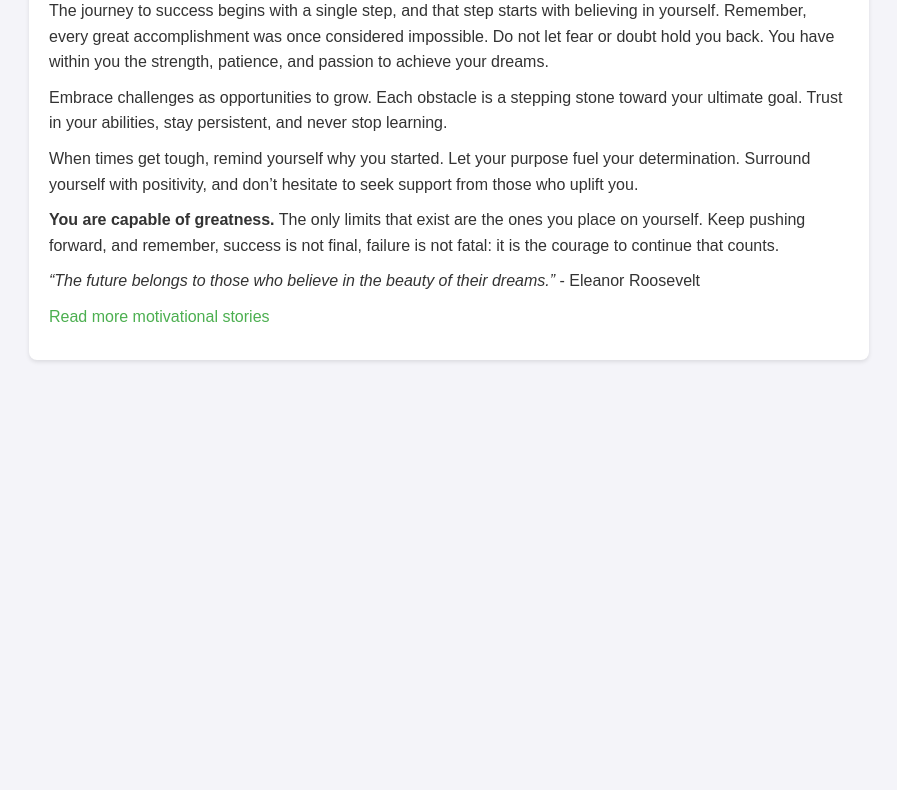
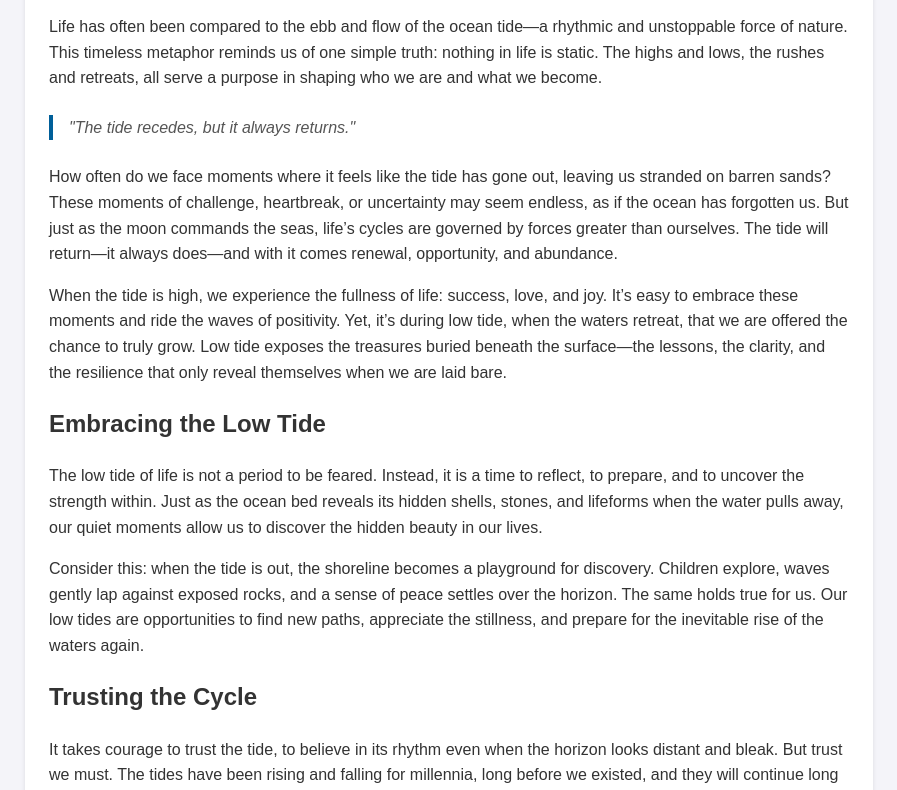
Before and after one commit to michaeljiangblog/motivational-blog, a plain HTML site: page index.html in a window 1280 px wide. Shown: the part 136-926 px from the top of the page, without its empty margins (191-1088 px from the left). Before the commit the page ends 800 px from the top, so only its background shows below. Drawn offline with Linux system fonts and the light colour scheme.

Commit message:
Update index.html

```diff
--- a/index.html
+++ b/index.html
@@ -3,65 +3,80 @@
 <head>
     <meta charset="UTF-8">
     <meta name="viewport" content="width=device-width, initial-scale=1.0">
-    <title>Motivational Blog</title>
+    <title>The Tide of Life</title>
     <style>
         body {
             font-family: Arial, sans-serif;
             line-height: 1.6;
+            color: #333;
+            background: #f4f4f9;
             margin: 0;
             padding: 0;
-            background-color: #f4f4f9;
-            color: #333;
         }
         .container {
             max-width: 800px;
-            margin: 20px auto;
-            padding: 20px;
-            background: #fff;
+            margin: 2em auto;
+            padding: 1.5em;
+            background: #ffffff;
             box-shadow: 0 2px 4px rgba(0, 0, 0, 0.1);
             border-radius: 8px;
         }
         h1 {
-            color: #4CAF50;
+            color: #005f99;
+            text-align: center;
         }
         p {
-            margin: 10px 0;
+            margin: 1em 0;
         }
-        a {
-            color: #4CAF50;
-            text-decoration: none;
+        blockquote {
+            font-style: italic;
+            color: #555;
+            border-left: 4px solid #005f99;
+            margin: 1.5em 0;
+            padding-left: 1em;
         }
-        a:hover {
-            text-decoration: underline;
+        .author {
+            text-align: right;
+            margin-top: 2em;
+            font-size: 1.1em;
+            font-weight: bold;
+            color: #555;
         }
     </style>
 </head>
 <body>
     <div class="container">
-        <h1>Believe in Yourself</h1>
-        <p>
-            The journey to success begins with a single step, and that step starts with believing in yourself.
-            Remember, every great accomplishment was once considered impossible. Do not let fear or doubt hold you back.
-            You have within you the strength, patience, and passion to achieve your dreams.
-        </p>
-        <p>
-            Embrace challenges as opportunities to grow. Each obstacle is a stepping stone toward your ultimate goal.
-            Trust in your abilities, stay persistent, and never stop learning.
-        </p>
-        <p>
-            When times get tough, remind yourself why you started. Let your purpose fuel your determination.
-            Surround yourself with positivity, and don’t hesitate to seek support from those who uplift you.
-        </p>
-        <p>
-            <strong>You are capable of greatness.</strong> The only limits that exist are the ones you place on yourself.
-            Keep pushing forward, and remember, success is not final, failure is not fatal: it is the courage to continue that counts.
-        </p>
-        <p>
-            <em>“The future belongs to those who believe in the beauty of their dreams.”</em> - Eleanor Roosevelt
-        </p>
-        <p>
-            <a href="#">Read more motivational stories</a>
-        </p>
+        <h1>The Tide of Life</h1>
+
+        <p>Life has often been compared to the ebb and flow of the ocean tide—a rhythmic and unstoppable force of nature. This timeless metaphor reminds us of one simple truth: nothing in life is static. The highs and lows, the rushes and retreats, all serve a purpose in shaping who we are and what we become.</p>
+
+        <blockquote>
+            "The tide recedes, but it always returns."
+        </blockquote>
+
+        <p>How often do we face moments where it feels like the tide has gone out, leaving us stranded on barren sands? These moments of challenge, heartbreak, or uncertainty may seem endless, as if the ocean has forgotten us. But just as the moon commands the seas, life’s cycles are governed by forces greater than ourselves. The tide will return—it always does—and with it comes renewal, opportunity, and abundance.</p>
+
+        <p>When the tide is high, we experience the fullness of life: success, love, and joy. It’s easy to embrace these moments and ride the waves of positivity. Yet, it’s during low tide, when the waters retreat, that we are offered the chance to truly grow. Low tide exposes the treasures buried beneath the surface—the lessons, the clarity, and the resilience that only reveal themselves when we are laid bare.</p>
+
+        <h2>Embracing the Low Tide</h2>
+
+        <p>The low tide of life is not a period to be feared. Instead, it is a time to reflect, to prepare, and to uncover the strength within. Just as the ocean bed reveals its hidden shells, stones, and lifeforms when the water pulls away, our quiet moments allow us to discover the hidden beauty in our lives.</p>
+
+        <p>Consider this: when the tide is out, the shoreline becomes a playground for discovery. Children explore, waves gently lap against exposed rocks, and a sense of peace settles over the horizon. The same holds true for us. Our low tides are opportunities to find new paths, appreciate the stillness, and prepare for the inevitable rise of the waters again.</p>
+
+        <h2>Trusting the Cycle</h2>
+
+        <p>It takes courage to trust the tide, to believe in its rhythm even when the horizon looks distant and bleak. But trust we must. The tides have been rising and falling for millennia, long before we existed, and they will continue long after we are gone. They are a reminder of the constancy amidst life’s uncertainties.</p>
+
+        <p>During moments of doubt, hold onto this thought: the tide always returns. With each wave, we are given another chance—another beginning. Each return of the tide carries with it new opportunities, bringing driftwood for building, salt for healing, and a sense of infinite connection to the world around us.</p>
+
+        <h2>Your Tide, Your Journey</h2>
+
+        <p>No two tides are the same, just as no two lives follow the same path. Your journey is uniquely yours, shaped by your own experiences, dreams, and challenges. Embrace it fully. Celebrate the high tides with gratitude and weather the low tides with grace.</p>
+
+        <p>Remember, the ocean’s tide does not judge itself by its lowest point. It simply moves forward, assured of the eventual return to fullness. You, too, are a part of this rhythm. Trust it. Flow with it. And when the waters rise again, as they surely will, ride the waves with confidence, knowing you are exactly where you are meant to be.</p>
+
+        <div class="author">Written by a Fellow Traveler</div>
     </div>
 </body>
 </html>
```
